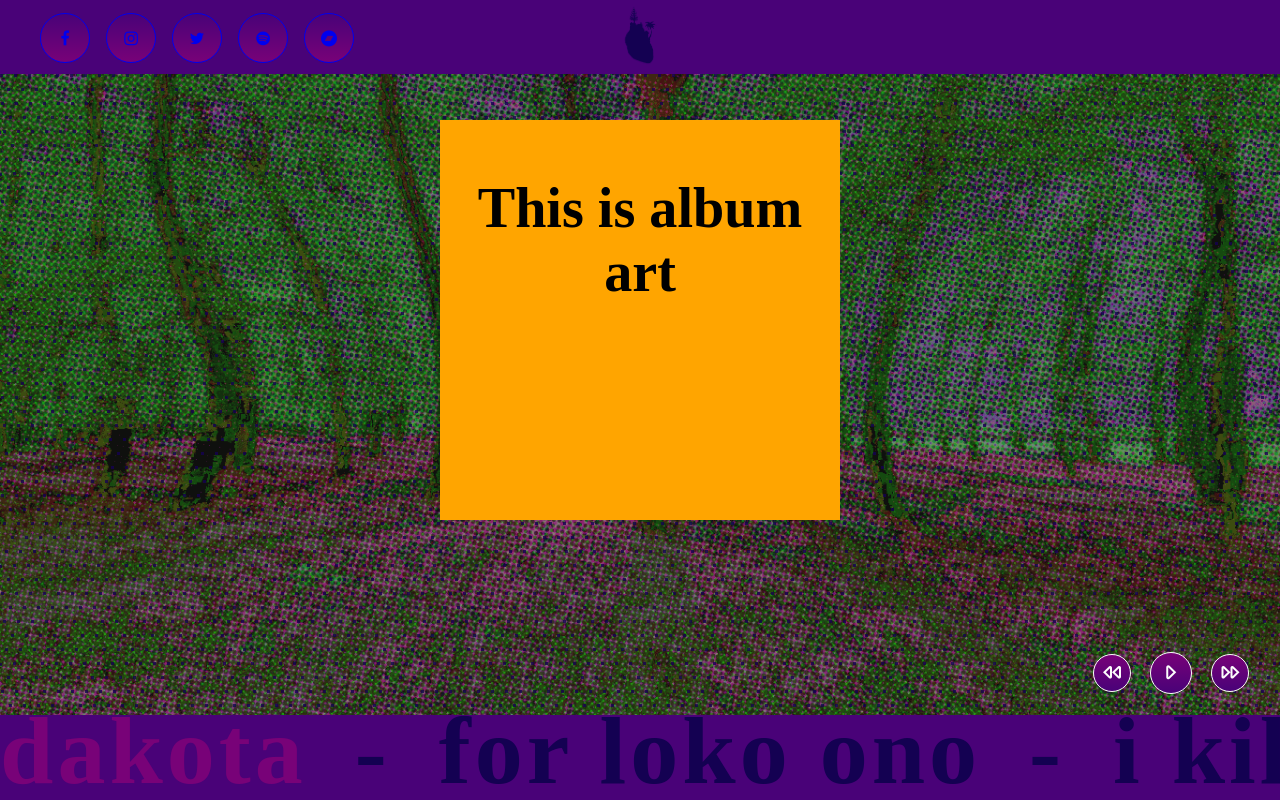
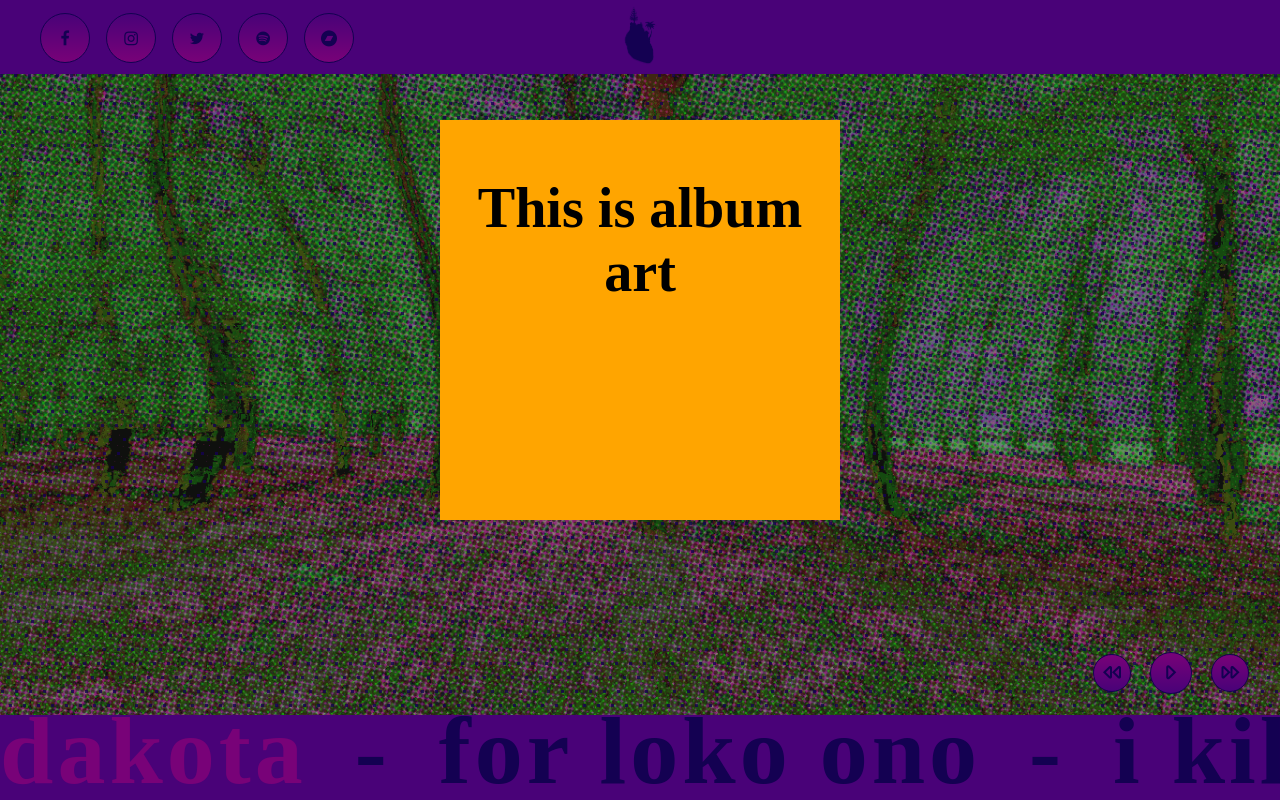
Before and after one commit to deniswells59/pine-and-or-palm, a React app: page / in a window 1280 px wide. Built offline with nearby package versions, Linux system fonts and the light colour scheme; animation ran at ten frames a second; a web font is replaced by a local one.

Commit message:
wired up

```diff
--- a/src/components/App/components/AudioControl.js
+++ b/src/components/App/components/AudioControl.js
@@ -4,14 +4,36 @@ import Playlist from './Playlist';
 class AudioControl extends Component {
   constructor(props) {
     super(props);
+
+    this.state = {
+      hover: false
+    }
+
+    this.toggleHover = this.toggleHover.bind(this);
+  }
+
+  toggleHover() {
+    this.setState({ hover: !this.state.hover });
   }
 
   render() {
+    let color = this.props.colors.text;
+
+    if(this.state.hover) {
+      color = '#fcfcfc';
+    }
+
     return (
       <button
+        onMouseEnter={this.toggleHover}
+        onMouseLeave={this.toggleHover}
+        onClick={this.props.clickHandler}
         className='audio-control'
         id={this.props.id}
-        style={{backgroundImage: `linear-gradient(to bottom, ${this.props.colors.accent}, ${this.props.colors.main})`}}>
+        style={{
+          backgroundImage: `linear-gradient(to bottom, ${this.props.colors.accent}, ${this.props.colors.main})`,
+          color
+        }}>
         <i className={ `icon ${this.props.icon}` }></i>
       </button>
     );
--- a/src/components/App/components/AudioPlayer.js
+++ b/src/components/App/components/AudioPlayer.js
@@ -15,6 +15,9 @@ class AudioPlayer extends Component {
       track: 'dakota'
     }
 
+    this.pause = this.pause.bind(this);
+    this.next = this.next.bind(this);
+    this.prev = this.prev.bind(this);
   }
 
   componentDidMount() {
@@ -23,6 +26,18 @@ class AudioPlayer extends Component {
 
   componentWillUnmount() {
 
+  }
+
+  pause() {
+    this.setState({ playing: !this.state.playing });
+  }
+
+  prev() {
+    console.log('prev!');
+  }
+
+  next() {
+    console.log('next!');
   }
 
   render() {
@@ -35,14 +50,17 @@ class AudioPlayer extends Component {
           className="controls">
           <AudioControl
             {...this.props}
+            clickHandler={ this.prev }
             id='prev'
             icon='icon-rewind-outline' />
           <AudioControl
             {...this.props}
+            clickHandler={ this.pause }
             id='pause'
             icon={ icon } />
           <AudioControl
             {...this.props}
+            clickHandler={ this.next }
             id='fwd'
             icon='icon-fast-fw-outline' />
         </div>
@@ -51,7 +69,7 @@ class AudioPlayer extends Component {
           style={{ 'backgroundColor': this.props.colors.main }}>
           <div className='marquee'>
 
-            <Playlist {...this.props} {...this.state} />,
+            <Playlist {...this.props} {...this.state} />
 
           </div>
         </footer>
--- a/src/components/App/components/Header.js
+++ b/src/components/App/components/Header.js
@@ -41,7 +41,10 @@ class Icon extends Component {
     return (
       <a href={this.props.link}>
          <div className="icon-border"
-           style={{ backgroundImage: `linear-gradient(to bottom, ${this.props.colors.main}, ${this.props.colors.accent})` }}>
+           style={{
+             backgroundImage: `linear-gradient(to bottom, ${this.props.colors.main}, ${this.props.colors.accent})`,
+             color: this.props.colors.text
+           }}>
            <i className={`icon ${this.props.icon}`}></i>
          </div>
       </a>
--- a/src/components/App/style.css
+++ b/src/components/App/style.css
@@ -5,7 +5,7 @@ nav, footer {
 }
 nav, footer, img.logo,
 h2.song-title, .song-break, .social a,
-.controls, .controls button {
+.controls, .controls button, div.icon-border {
   -webkit-transition: all 1s ease-out;
   -moz-transition: all 1s ease-out;
   -o-transition: all 1s ease-out;
@@ -127,7 +127,6 @@ button.audio-control {
 }
 button.audio-control:hover {
   cursor: pointer;
-  color: black;
 }
 button:focus {outline:0;}
 button#pause {
```
Also changed, not shown: .babelrc, 1 other file.
